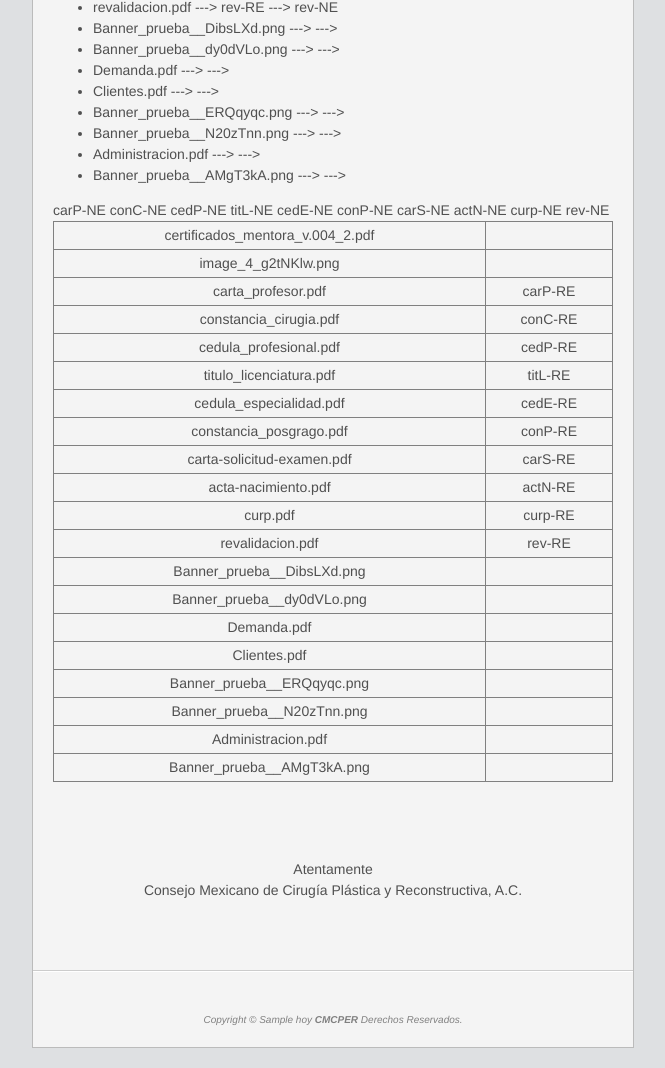
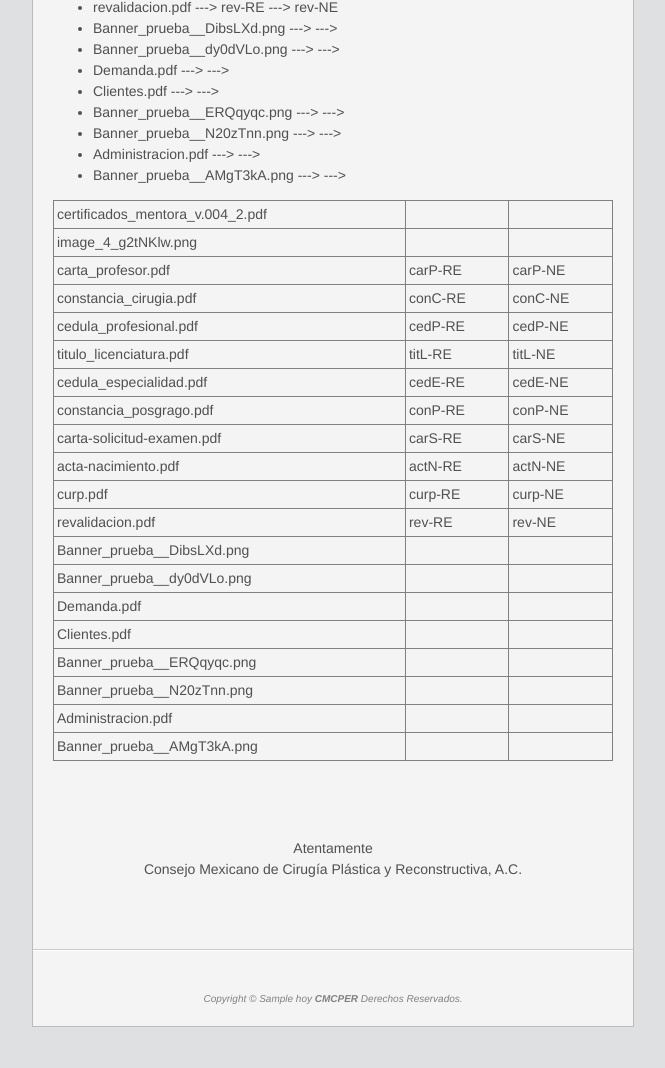
Before and after one commit to gbrlQuirozMB/cmcperBack, a Django app: template templates/emailDocsAR.html in a window 1280 px wide. Shown: the part 589-1657 px from the top of the page, without its empty margins (307-972 px from the left). After the commit the page ends 1616 px from the top, so only its background shows below. Run offline with Django 3.2, Linux system fonts and the light colour scheme; data comes from the database, SQL or seed files in the repository; tables that the repository leaves empty hold one stand-in row (values such as "Sample post"); the template is opened without the code that fills it: values that come from a table or form of the project are taken from there, most other values are stand-ins (such as "Sample title", 1, 10 or a date in 2020); parts of the project's set-up code (start-up, migrations or seed data) failed here and were passed over.

Commit message:
UPDATED-> enviar correo de documentos-> CMCPER-86

```diff
--- a/templates/emailDocsAR.html
+++ b/templates/emailDocsAR.html
@@ -498,9 +498,9 @@
 													<table align="center" border="1" cellpadding="3px" cellspacing="0" height="100%" width="100%" >
 														{% for rechazado in rechazados %}
 															<tr>
-																<td align="center" valign="top"> {{rechazado.documento}} </td>
-																<td align="center" valign="top"> {{rechazado.rechazoEngargolado}} </td>
-																<tdalign="center" valign="top"> {{rechazado.notasEngargolado}} </td>
+																<td align="left" valign="top"> {{rechazado.documento}} </td>
+																<td align="left" valign="top"> {{rechazado.rechazoEngargolado}} </td>
+																<td align="left" valign="top"> {{rechazado.notasEngargolado}} </td>
 															</tr>
 														{% endfor %}
 													</table>
```
